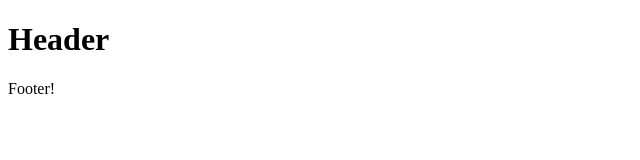
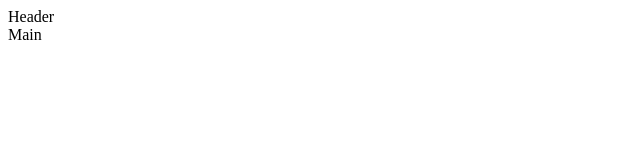
Before and after one commit to d2hukov/my-project, a plain HTML site: page index.html in a window 1280 px wide. Shown: the whole page, without its empty margins (0-640 px from the left). Drawn offline with Linux system fonts and the light colour scheme.

Commit message:
add main

```diff
--- a/index.html
+++ b/index.html
@@ -6,11 +6,8 @@
 		<title>mate</title>
 	</head>
 	<body>
-		<head>
-			<h1>Header</h1>
-			<main class="repose">
-				<footer>Footer!</footer>
-			</main>
-		</head>
+		<header>Header</header>
+		<main>Main</main>
+		<footer></footer>
 	</body>
 </html>
```
